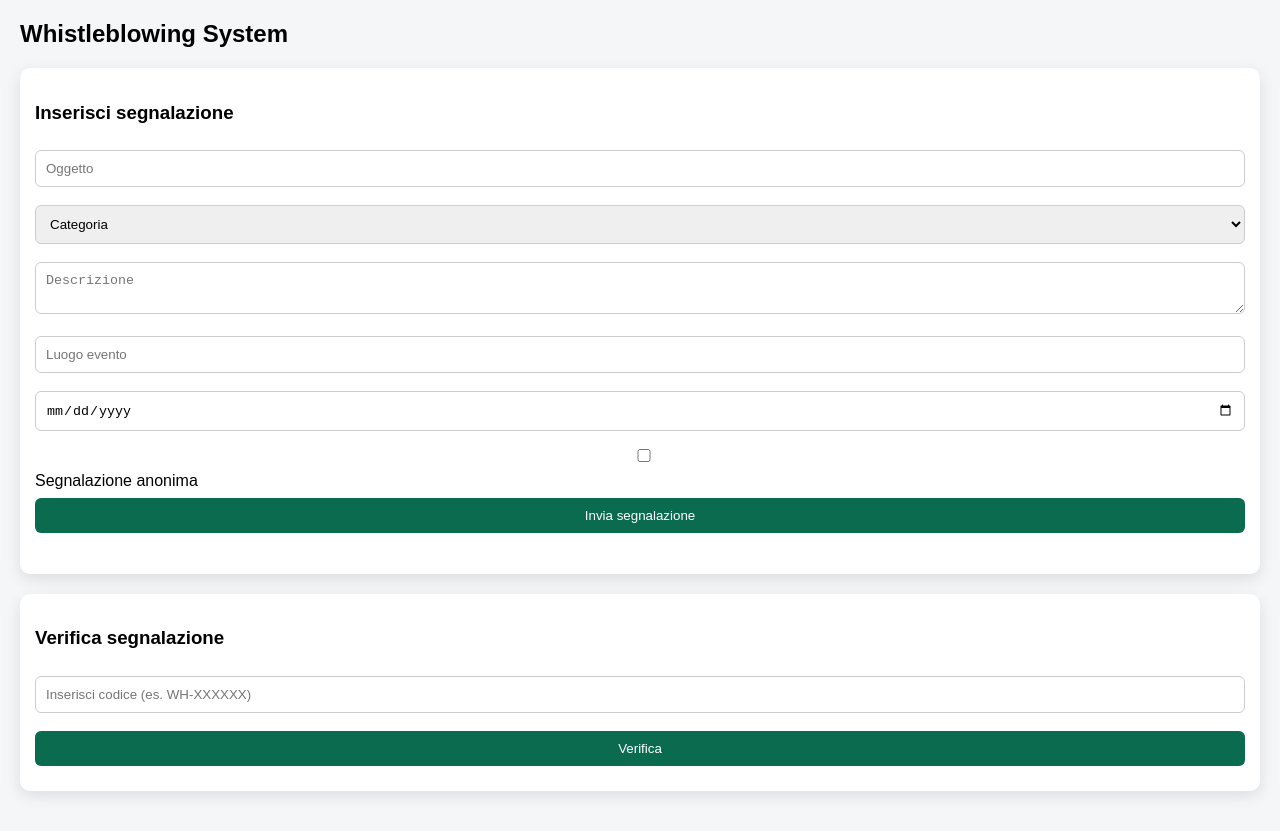
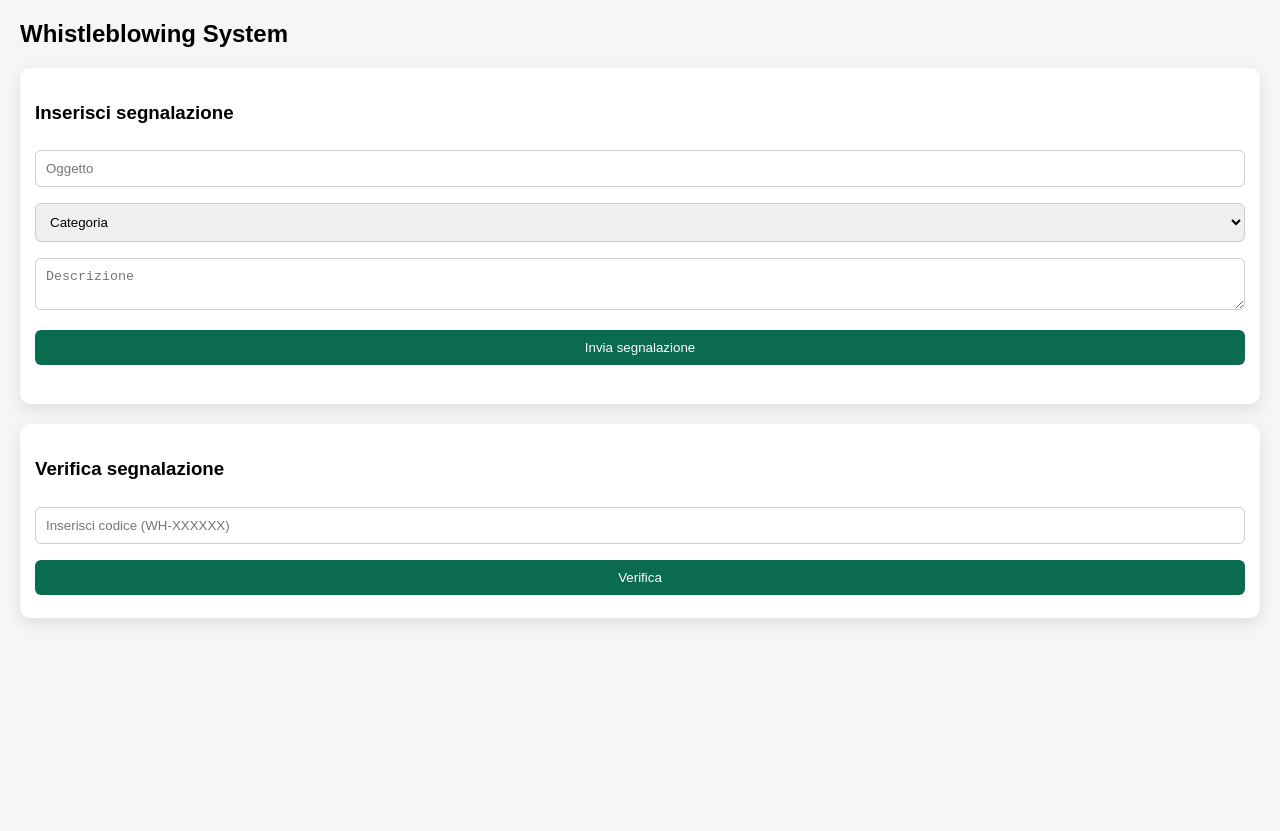
Before and after one commit to AlessiodeRoss1/policlinico-portal, a website: page whistleblowing/index.html in a window 1280 px wide. After the commit the page ends 800 px from the top, so only its background shows below. Drawn offline with Linux system fonts and the light colour scheme.

Commit message:
update whistleblowing system

```diff
--- a/whistleblowing/index.html
+++ b/whistleblowing/index.html
@@ -12,9 +12,7 @@ body{
   padding:20px;
 }
 
-h2{
-  margin-top:0;
-}
+h2{ margin-top:0; }
 
 .box{
   background:white;
@@ -27,8 +25,7 @@ h2{
 input, select, textarea, button{
   width:100%;
   padding:10px;
-  margin-top:8px;
-  margin-bottom:10px;
+  margin:8px 0;
   border-radius:6px;
   border:1px solid #ccc;
   box-sizing:border-box;
@@ -72,13 +69,6 @@ button:hover{
 
   <textarea id="desc" placeholder="Descrizione"></textarea>
 
-  <input id="place" placeholder="Luogo evento">
-  <input id="date" type="date">
-
-  <label>
-    <input type="checkbox" id="anon"> Segnalazione anonima
-  </label>
-
   <button onclick="send()">Invia segnalazione</button>
 
   <p id="result"></p>
@@ -88,7 +78,7 @@ button:hover{
 <div class="box">
   <h3>Verifica segnalazione</h3>
 
-  <input id="code" placeholder="Inserisci codice (es. WH-XXXXXX)">
+  <input id="code" placeholder="Inserisci codice (WH-XXXXXX)">
   <button onclick="check()">Verifica</button>
 
   <div id="out"></div>
```
Also changed, not shown: server.js (+12 -11 lines).
